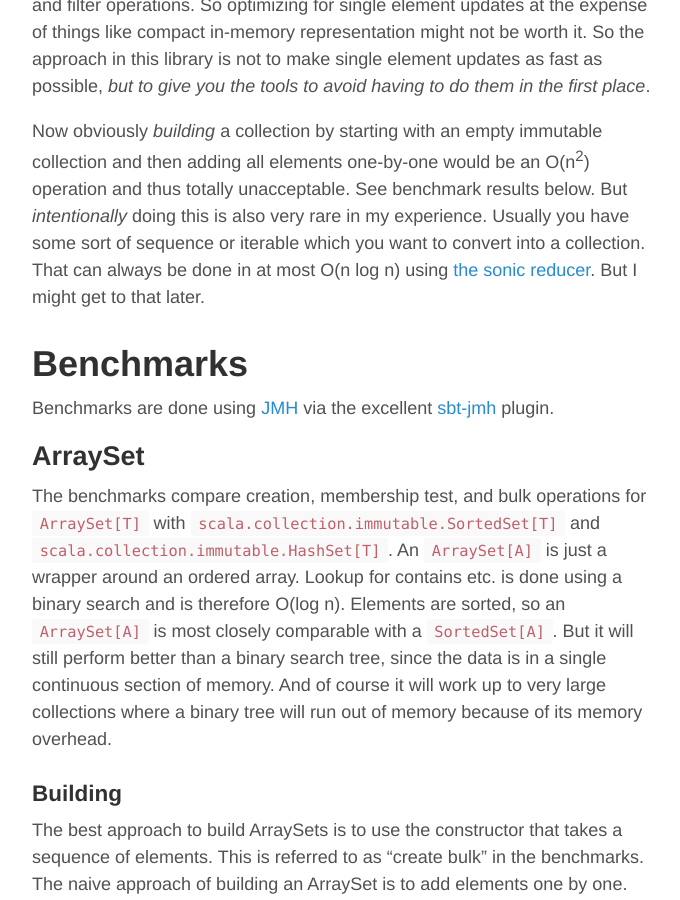
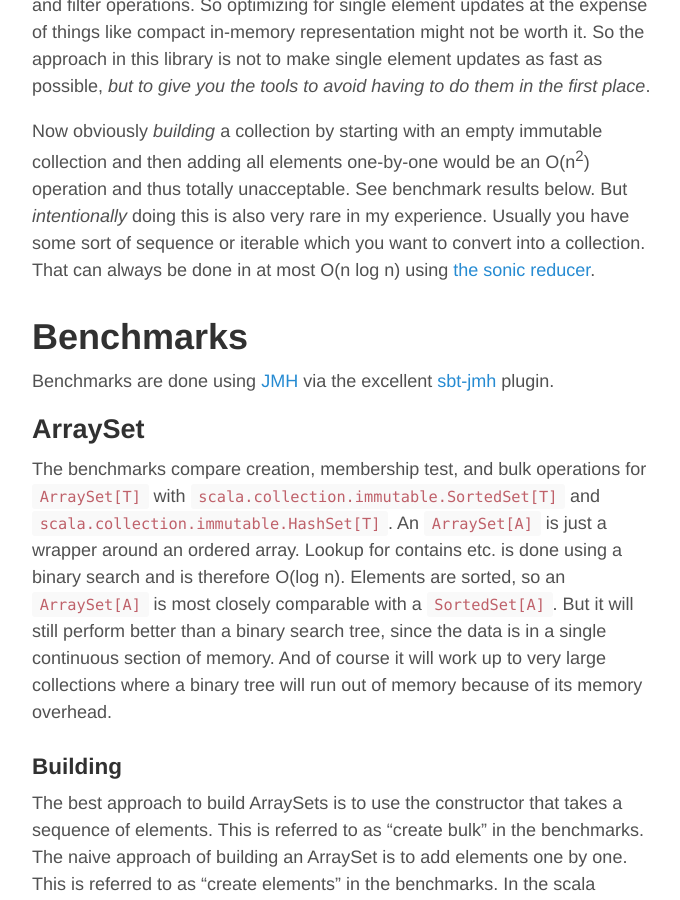
Before and after one commit to rklaehn/rklaehn.github.io, a Jekyll site: the page built from _posts/2015-12-18-array-based-immutable-collections.md, in a window 1280 px wide and 900 px high, scrolled down 662 px. Shown: the whole window, without its empty margins (293-973 px from the left). Built offline with Jekyll 4.4.1, drawn with Linux system fonts in a browser that asks for light colours; Markdown is read by kramdown in place of the engine named in the settings.

Commit message:
Update 2015-12-18-array-based-immutable-collections.md

```diff
--- a/_posts/2015-12-18-array-based-immutable-collections.md
+++ b/_posts/2015-12-18-array-based-immutable-collections.md
@@ -15,7 +15,7 @@
 
 But take a look at the typical usage patterns for immutable collections. Often, you transform the entire collection repeatedly with a sequence of map, flatmap and filter operations. So optimizing for single element updates at the expense of things like compact in-memory representation might not be worth it. So the approach in this library is not to make single element updates as fast as possible, *but to give you the tools to avoid having to do them in the first place*.
 
-Now obviously *building* a collection by starting with an empty immutable collection and then adding all elements one-by-one would be an O(n<sup>2</sup>) operation and thus totally unacceptable. See benchmark results below. But *intentionally* doing this is also very rare in my experience. Usually you have some sort of sequence or iterable which you want to convert into a collection. That can always be done in at most O(n log n) using [the sonic reducer](https://github.com/rklaehn/sonicreducer). But I might get to that later.
+Now obviously *building* a collection by starting with an empty immutable collection and then adding all elements one-by-one would be an O(n<sup>2</sup>) operation and thus totally unacceptable. See benchmark results below. But *intentionally* doing this is also very rare in my experience. Usually you have some sort of sequence or iterable which you want to convert into a collection. That can always be done in at most O(n log n) using [the sonic reducer](http://rklaehn.github.io/2016/01/04/sonicreducer/).
 
 # Benchmarks
 
```
